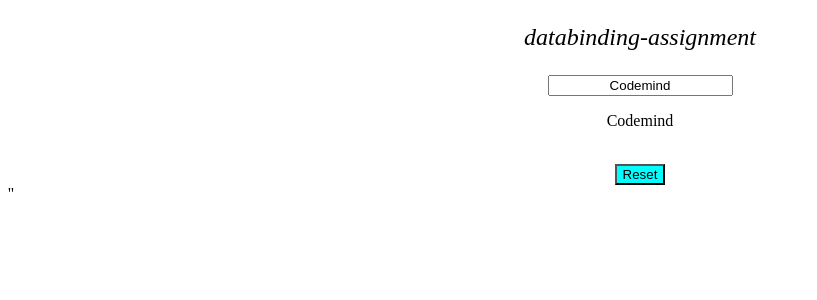
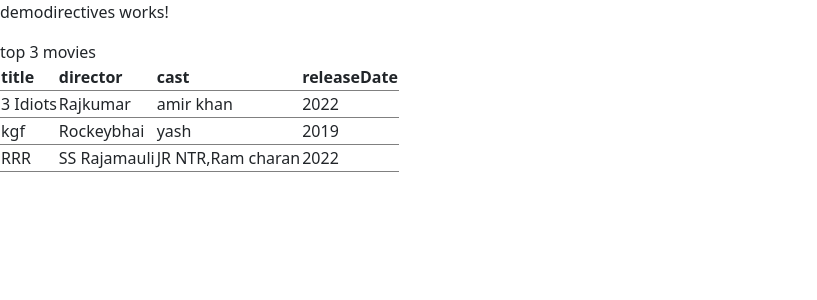
Before and after one commit to akshaypalase/AngularApp, an Angular app: page / in a window 1280 px wide. Shown: the top 300 px of the page, without its empty margins (0-817 px from the left). Built offline with nearby package versions, Linux system fonts and the light colour scheme.

Commit message:
updated
updated

```diff
--- a/angular.json
+++ b/angular.json
@@ -24,9 +24,12 @@
               "src/assets"
             ],
             "styles": [
+              "node_modules/bootstrap/dist/css/bootstrap.min.css",
               "src/styles.css"
             ],
-            "scripts": []
+            "scripts": ["node_modules/jquery/dist/jquery.min.js",
+            "node_modules/bootstrap/dist/js/bootstrap.min.js"
+          ]
           },
           "configurations": {
             "production": {
--- a/package.json
+++ b/package.json
@@ -19,10 +19,13 @@
     "@angular/platform-browser": "~8.1.0",
     "@angular/platform-browser-dynamic": "~8.1.0",
     "@angular/router": "~8.1.0",
+    "bootstrap": "^5.2.3",
     "eventemitter3": "^4.0.7",
     "follow-redirects": "^1.14.9",
+    "jquery": "^3.6.1",
     "node-releases": "^2.0.2",
     "p-limit": "^4.0.0",
+    "popper.js": "^1.16.1",
     "repeat-element": "^1.1.4",
     "rxjs": "~6.4.0",
     "source-map": "^0.7.3",
--- a/src/app/app.component.html
+++ b/src/app/app.component.html
@@ -21,8 +21,8 @@
 <!-- <app-success-alert></app-success-alert>
 <warning-alert></warning-alert> -->
 <!-- <app-server></app-server> -->
-<app-databinding-assignment></app-databinding-assignment>
-
+<!-- <app-databinding-assignment></app-databinding-assignment> -->
+<app-demodirectives></app-demodirectives>
 
 
 <router-outlet></router-outlet>
--- a/src/app/app.module.ts
+++ b/src/app/app.module.ts
@@ -8,6 +8,7 @@
 import { SuccessAlertComponent } from './success-alert/success-alert.component';
 import { DatabindingAssignmentComponent } from './databinding-assignment/databinding-assignment.component';
 import { FormsModule } from '@angular/forms';
+import { DemodirectivesComponent } from './demodirectives/demodirectives.component';
 
 @NgModule({
   declarations: [
@@ -15,7 +16,8 @@
     ServerComponent,
     WarningAlertComponent,
     SuccessAlertComponent,
-    DatabindingAssignmentComponent
+    DatabindingAssignmentComponent,
+    DemodirectivesComponent
   ],
   imports: [
     BrowserModule,
--- a/src/app/databinding-assignment/databinding-assignment.component.html
+++ b/src/app/databinding-assignment/databinding-assignment.component.html
@@ -4,4 +4,5 @@
     <p>{{username}}</p><br>
     <button id="b" [disabled]="x" (click)="resetall()"  >Reset</button>
 </div>
+<button type="button" class="btn btn-primary">Primary</button>
 ''
--- /dev/null
+++ b/src/app/demodirectives/demodirectives.component.html
@@ -0,0 +1,26 @@
+<p *ngIf="isShow">demodirectives works!</p>
+<div>
+    <div>
+        {{title}}
+    </div>
+</div>
+<div class="table">
+    <table>
+        <thead>
+            <tr>
+                <th>title</th>
+                <th>director</th>
+                <th>cast</th>
+                <th>releaseDate</th>
+            </tr>
+        </thead>
+        <tbody>
+            <tr *ngFor="let movie of movies">
+                <td>{{movie.title}}</td>
+                <td>{{movie.director}}</td>
+                <td>{{movie.cast}}</td>
+                <td>{{movie.releaseDate}}</td>
+            </tr>
+        </tbody>
+    </table>
+</div>
--- /dev/null
+++ b/src/app/demodirectives/demodirectives.component.ts
@@ -0,0 +1,24 @@
+import { Component, OnInit } from '@angular/core';
+import { Movie } from '../models/movies';
+
+@Component({
+  selector: 'app-demodirectives',
+  templateUrl: './demodirectives.component.html',
+  styleUrls: ['./demodirectives.component.css']
+})
+export class DemodirectivesComponent implements OnInit {
+
+  isShow : boolean=true;
+  title : string='top 3 movies';
+  movies : Movie[]=[
+    {title:"3 Idiots",director:"Rajkumar",cast:"amir khan",releaseDate:"2022"},
+    {title:"kgf",director:"Rockeybhai",cast:"yash ",releaseDate:"2019"},
+    {title:"RRR",director:"SS Rajamauli",cast:"JR NTR,Ram charan",releaseDate:"2022"}
+  ]
+
+  constructor() { }
+
+  ngOnInit() {
+  }
+
+}
--- /dev/null
+++ b/src/app/models/movies.ts
@@ -0,0 +1,6 @@
+export class Movie{
+    title : string;
+    director : string;
+    cast : string;
+    releaseDate : string;
+}
```
Also changed, not shown: src/app/demodirectives/demodirectives.component.css (added), 2 other files (tests, documents, lock files or other folders).
